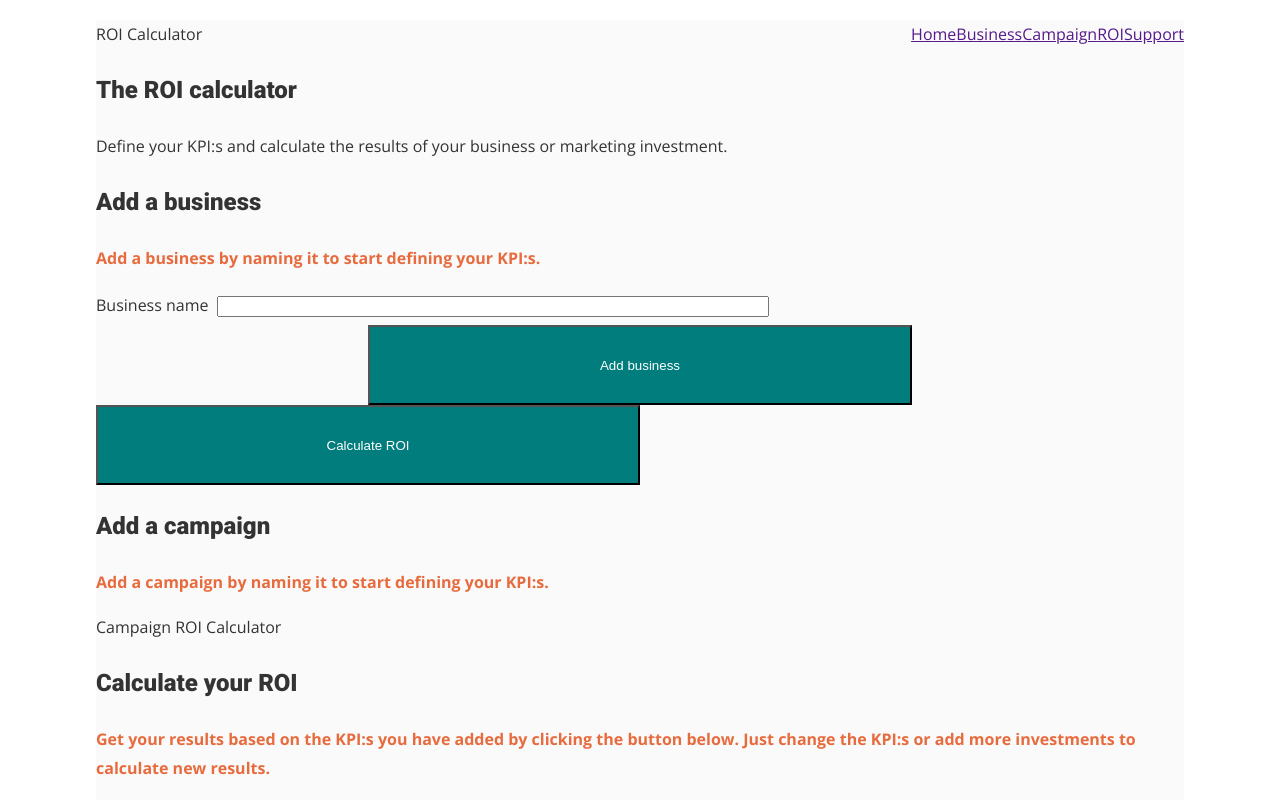
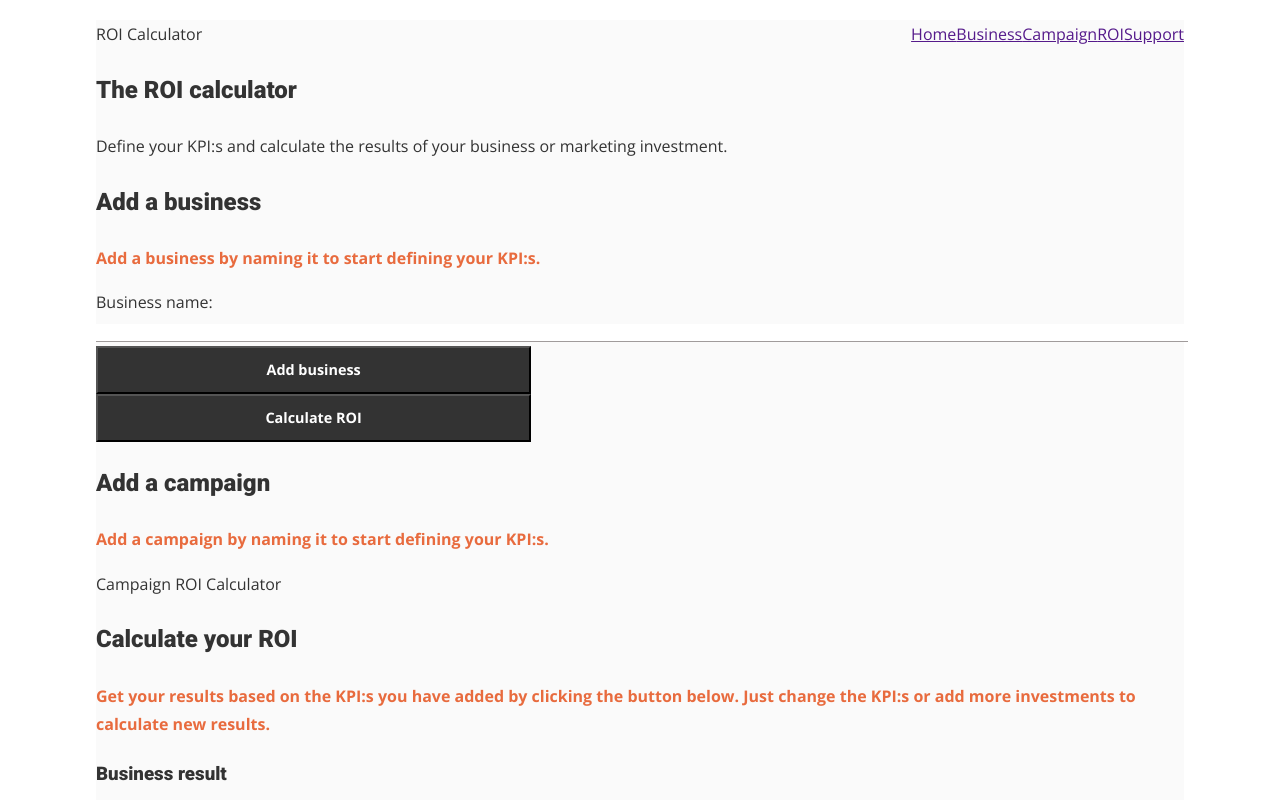
Before and after one commit to tinkotvas/Interactive-Frontend-Development-Milestone-Project-2, a React (Create React App) app in the folder roi-calculator/: page / in a window 1280 px wide. Shown: the top 800 px of the page. Built offline with nearby package versions, Linux system fonts and the light colour scheme.

Commit message:
Add styling to labels, inputs and buttons

```diff
--- a/roi-calculator/src/App.css
+++ b/roi-calculator/src/App.css
@@ -1,14 +1,16 @@
-@import url('https://fonts.googleapis.com/css2?family=Open+Sans:wght@400;700&family=Roboto:wght@900&display=swap');
+@import url("https://fonts.googleapis.com/css2?family=Open+Sans:wght@400;700&family=Roboto:wght@900&display=swap");
 
-h1, h2, h3 {
+h1,
+h2,
+h3 {
   display: flex;
-    font-family: 'Roboto', sans-serif;
+  font-family: "Roboto", sans-serif;
 }
 
 .orange-bold {
   font-size: 1rem;
   font-weight: bold;
-    color: #E86B3E;
+  color: #e86b3e;
 }
 
 form {
@@ -18,15 +20,19 @@ form {
 }
 
 input {
-    margin: 0.5rem;
-    width: 50%;
+  border: 0;
+  outline: 0;
+  border-bottom: 1px solid #a09b9b;
+  width: 100%;
 }
 
 button {
-    align-self: center;
-    width: 50%;
-    height: 5rem;
-    background-color: #027d7d;
+  width: 40%;
+  font-size: 0.9rem;
+  height: 3rem;
+  font-family: "Open Sans", sans-serif;
+  font-weight: 600;
+  background-color: #333333;
   color: #ffffff;
 }
 
@@ -37,7 +43,7 @@ header {
 
 .body {
   line-height: 1.8;
-    font-family: 'Open Sans', sans-serif;
+  font-family: "Open Sans", sans-serif;
   margin: 20px 7.5% 0 7.5%;
   background-color: #fafafa;
   color: #333333;
--- a/roi-calculator/src/containers/BusinessROICalculator.jsx
+++ b/roi-calculator/src/containers/BusinessROICalculator.jsx
@@ -62,8 +62,8 @@ export default function BusinessROICalculator({setResult}) {
     <div>
       <form onSubmit={addBusiness}>
         <label htmlFor="businessName">
-          Business name
-
+          Business name:
+          <br></br>
           <input
             type="text"
             id="businessName"
```
Lines whose indentation alone changed are shown as unchanged.
